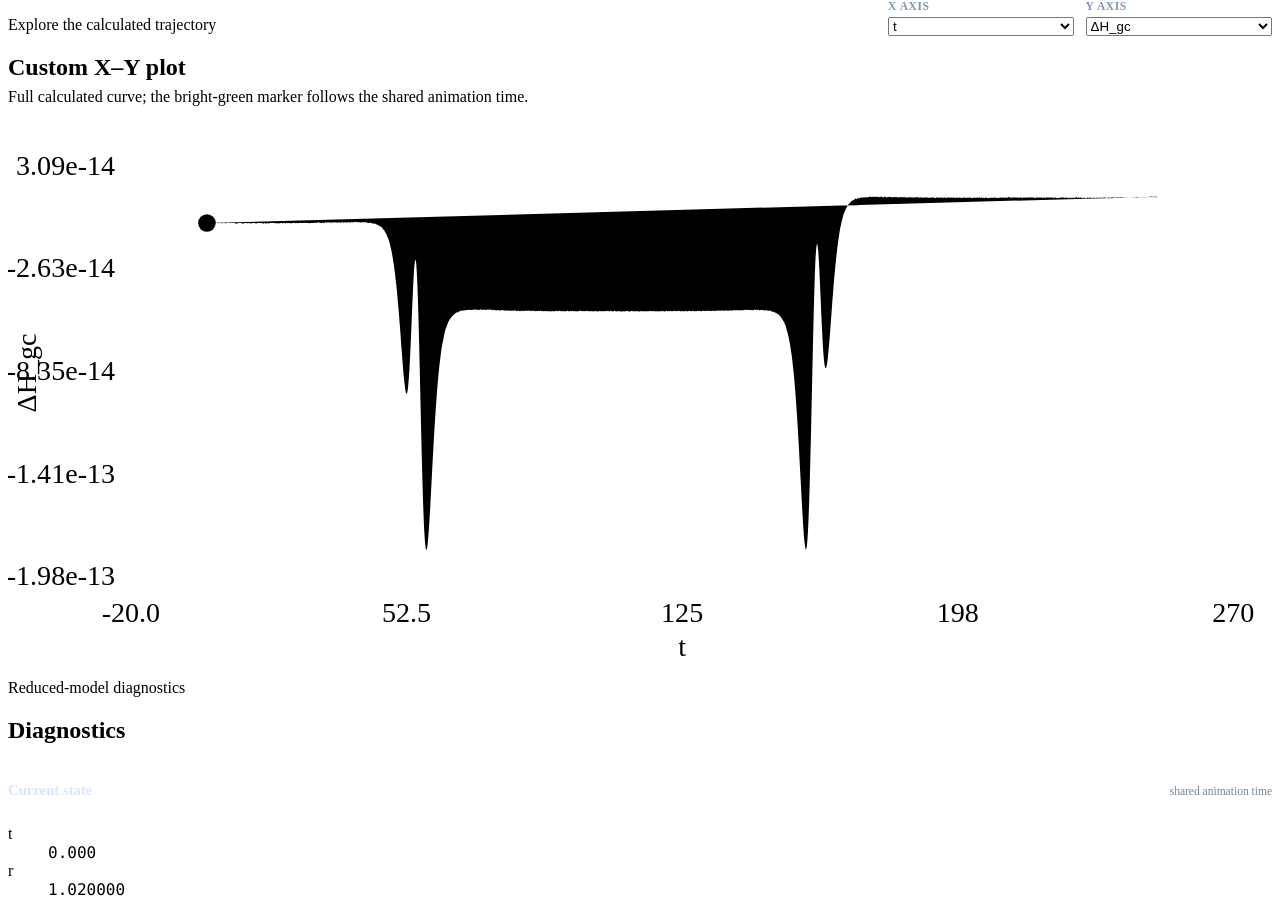
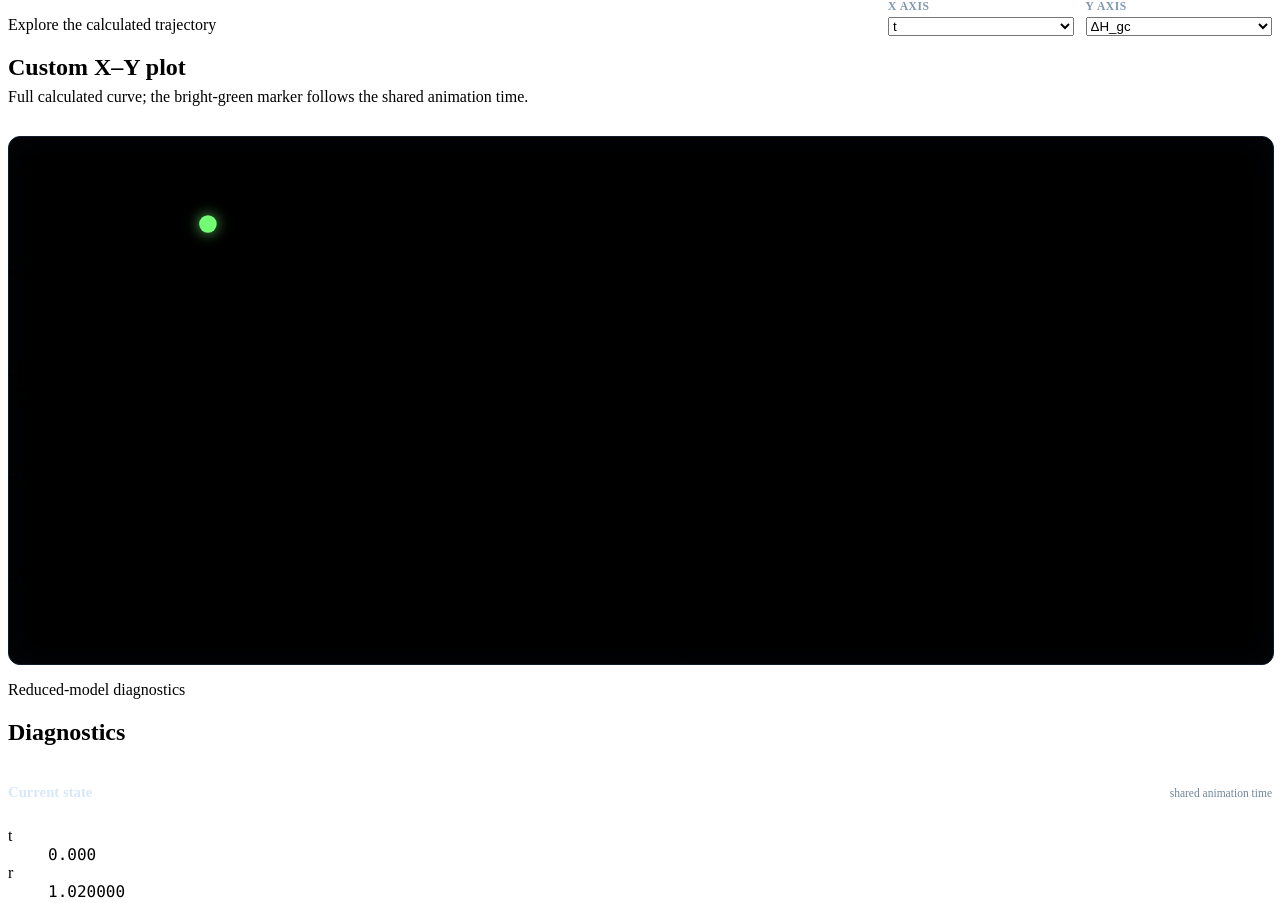
Before and after one commit to ttanigaw/cr3bp-guiding-center, a React (Vite) app: page / in a window 1280 px wide. Shown: the part 5339-6242 px from the top of the page. Built offline with nearby package versions, Linux system fonts and the light colour scheme; the HTML template or start-up script is replaced by a standard one.

Commit message:
Style isolated custom plot frame and marker

```diff
--- a/src/components/CustomDiagnosticPlot.css
+++ b/src/components/CustomDiagnosticPlot.css
@@ -45,7 +45,18 @@
 }
 
 .custom-diagnostic-plot {
+  display: block;
   width: 100%;
+  border: 1px solid #101b2a;
+  border-radius: 0.75rem;
+  background: #000;
+  box-shadow: inset 0 0 2rem rgba(39, 82, 127, 0.08);
+}
+
+.custom-diagnostic-current-marker {
+  fill: #72ff76;
+  stroke: none;
+  filter: drop-shadow(0 0 4px rgba(114, 255, 118, 0.75));
 }
 
 @media (max-width: 760px) {
```
